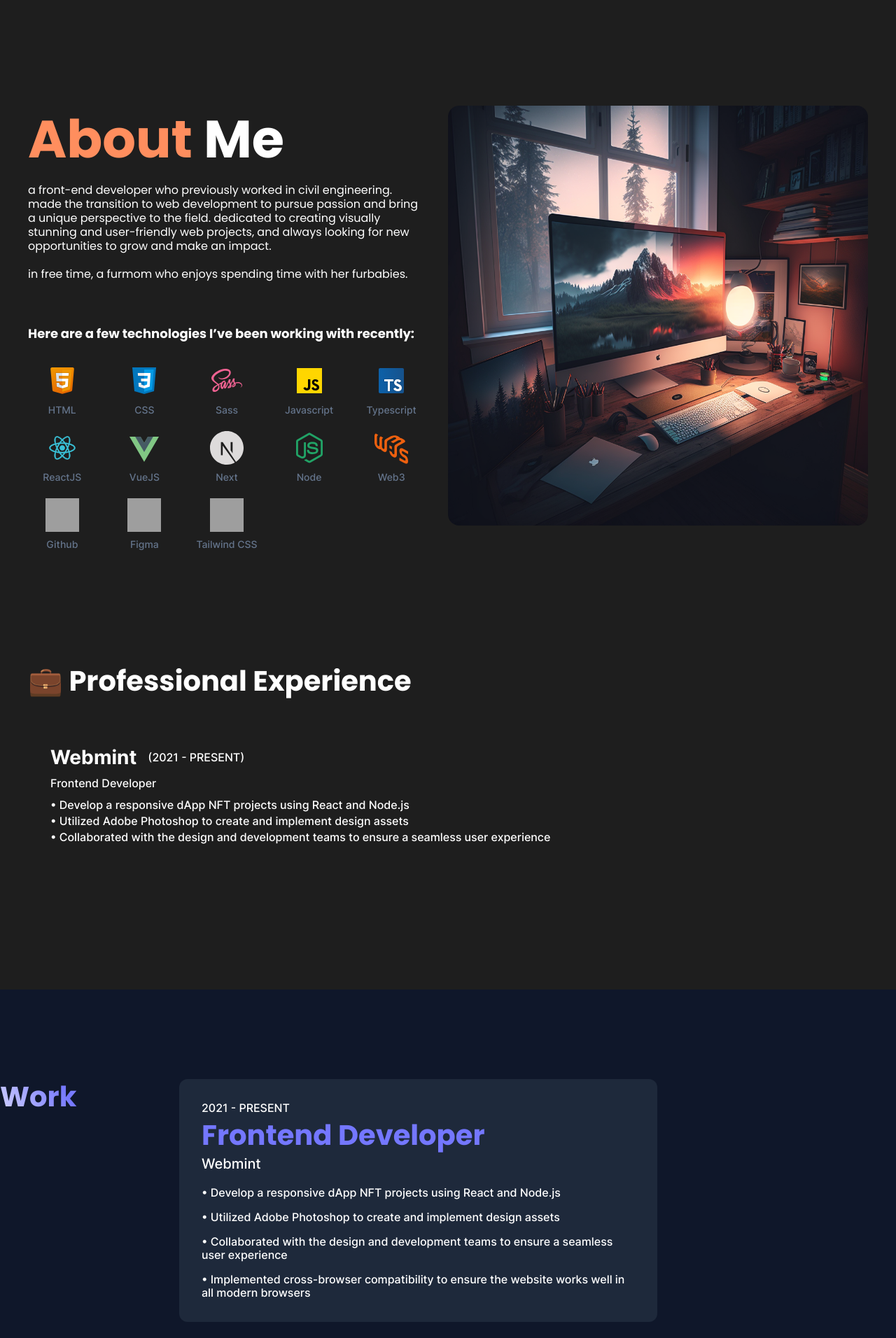
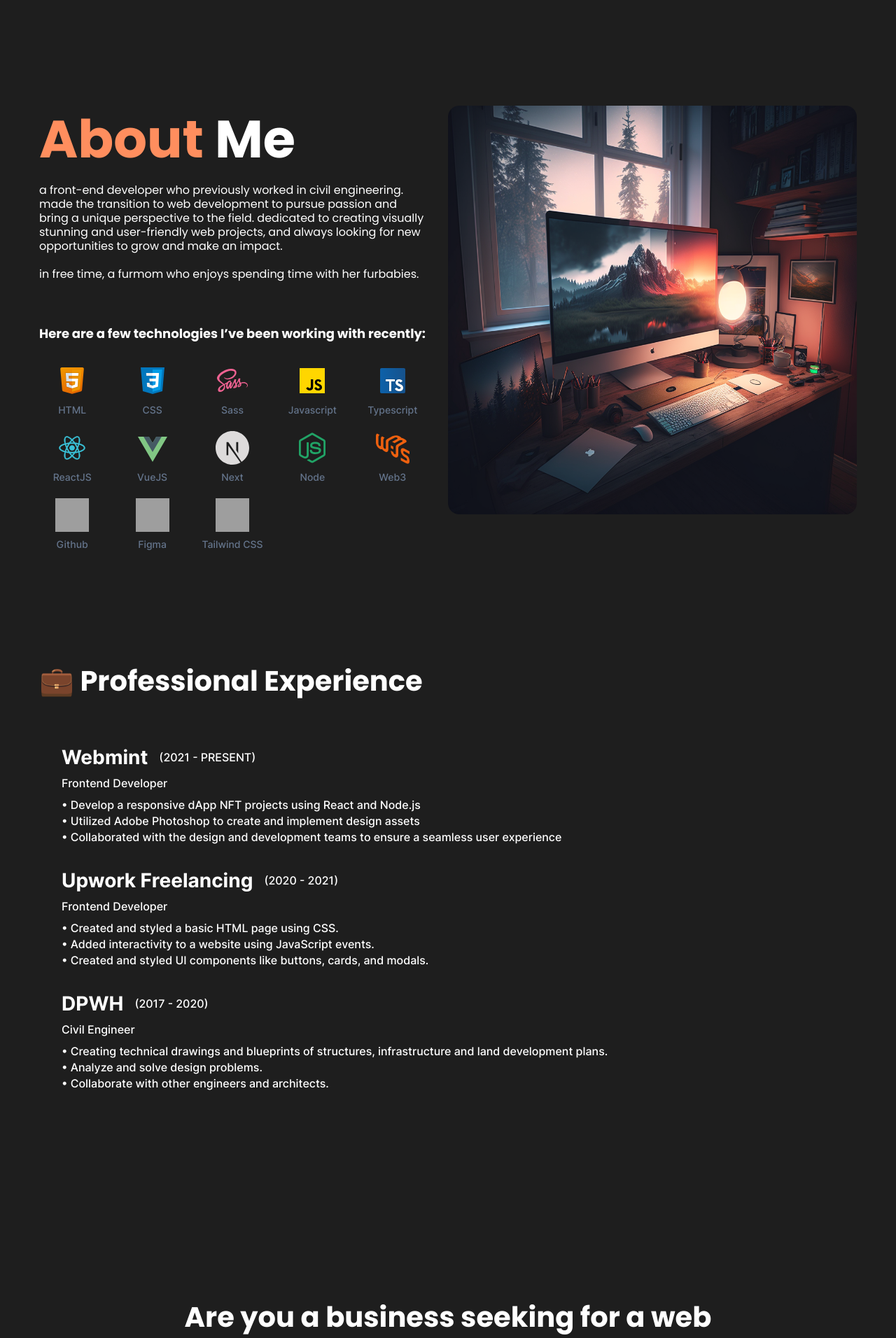
Before and after one commit to mariyamateo/personal-portfolio, a Next.js app: page / in a window 1280 px wide. Shown: the part 884-2796 px from the top of the page at 70% size. Built offline with nearby package versions, Linux system fonts and the light colour scheme; grey boxes are pictures that could not be loaded.

Commit message:
fix UI of page

```diff
--- a/components/About/About.js
+++ b/components/About/About.js
@@ -43,7 +43,7 @@ const About = () => {
           </div>
           <div className={styles.image}>
             <img
-              className="rounded-2xl"
+              className="rounded-2xl hidden lg:block"
               src="/images/png/about-dark.png"
               alt="dark"
               draggable={false}
@@ -52,9 +52,9 @@ const About = () => {
         </div>
         <div className={styles.experience}>
           <h2 className="pb-10">💼 Professional Experience</h2>
-          <div className="p-8">
+          <div className="p-8 flex flex-col space-y-10">
             {WORK_LIST.map((work, index) => (
-              <>
+              <div>
                 <div className="flex flex-row items-center space-x-4">
                   <h4>{work.company}</h4>
                   <h6>({work.date})</h6>
@@ -65,7 +65,7 @@ const About = () => {
                   <h6>• {work.work2}</h6>
                   <h6>• {work.work3}</h6>
                 </div>
-              </>
+              </div>
             ))}
           </div>
         </div>
--- a/components/About/About.module.scss
+++ b/components/About/About.module.scss
@@ -2,7 +2,7 @@
     @apply overflow-hidden mt-40;
     z-index: 1;
     .aboutLayout {
-        @apply flex flex-col flex-wrap w-full py-4 mx-auto;
+        @apply flex flex-col flex-wrap w-full p-4 mx-auto;
         max-width: 1200px;
 
         .aboutME {
@@ -29,7 +29,7 @@
             }
         }
         .experience {
-            @apply py-40;
+            @apply pt-40;
         }
     }
 }
--- a/components/Contact/Contact.module.scss
+++ b/components/Contact/Contact.module.scss
@@ -36,7 +36,7 @@
 }
 
 .disclaimer {
-    @apply relative p-16 text-center;
+    @apply relative p-16 text-center bg-black h-screen;
 
     .close {
         @apply absolute top-16 right-16 cursor-pointer text-slate-600;
@@ -46,7 +46,7 @@
     }
 
     .content {
-        @apply flex flex-col items-center justify-center space-y-5 h-full pt-40 m-auto text-slate-300;
+        @apply flex flex-col items-center justify-center space-y-5 h-full m-auto text-slate-300;
 
         .caption {
             @apply text-base;
--- a/components/Hero/Hero.js
+++ b/components/Hero/Hero.js
@@ -47,10 +47,10 @@ const Hero = () => {
           <div className={styles.workList}>
             <h2>
               I'm a <span className={styles.work}>Frontend Web Developer</span>{" "}
-              &
+              &&
             </h2>
             <h2>
-              &{" "}
+              {" "}
               <span
                 className={cx(
                   styles.listDescription,
--- a/components/Navbar/Navbar.module.scss
+++ b/components/Navbar/Navbar.module.scss
@@ -7,7 +7,7 @@
   border-color: rgba(255, 255, 255, 0.02);
 }
 .navbarlayout {
-  @apply w-full py-3 flex flex-row justify-between items-center z-50;
+  @apply w-full p-3 flex flex-row justify-between items-center z-50;
   box-shadow: 0px 8px 12px transparent;
   max-width: 1200px;
   .navbarMenu {
--- a/components/Projects/Projects.js
+++ b/components/Projects/Projects.js
@@ -6,56 +6,17 @@ import styles from "./Projects.module.scss";
 const Projects = () => {
   return (
     <Element className={styles.layout} name="projects">
-      <div className={styles.projlayout}>
-        <div className={styles.workList}>
-          <div className={styles.title}>
-            <h2>Work</h2>
-          </div>
-          <div className={styles.listWork}>
-            <div className={styles.box}>
-              {WORK_LIST.map((work) => (
-                <div key={work.id} className={styles.work}>
-                  <h6>{work.date}</h6>
-                  <h2 className="text-[#7477FF]">{work.role}</h2>
-                  <h5>{work.company}</h5>
-                  <div className="flex flex-col space-y-4 pt-4">
-                    <h6>• {work.work1}</h6>
-                    <h6>• {work.work2}</h6>
-                    <h6>• {work.work3}</h6>
-                    <h6>• {work.work4}</h6>
-                  </div>
-                </div>
-              ))}
-            </div>
-          </div>
-        </div>
-        <div className={styles.workList}>
-          <div className={styles.title}>
-            <h2>Projects</h2>
-          </div>
-          <div className={styles.listWork}>
-            <div className={styles.box}>
-              {PROJECTS_LIST.map((work) => (
-                <div
-                  key={work.id}
-                  className={styles.project}
-                  onClick={() => window.open(work.website, "_blank")}
-                >
-                  <img
-                    src={work.image}
-                    alt={work.project}
-                    draggable={false}
-                    className="pl-4 pt-12 pb-4"
-                  />
-                  <h2 className="text-[#7477FF]">{work.project}</h2>
-                  <h6>{work.description}</h6>
-                  <h5 className="italic pt-3">{work.role}</h5>
-                </div>
-              ))}
-            </div>
+      <div className={styles.skills}>
+        <div className={styles.skillLayout}>
+          <h1>
+            My <span className="text-[#FF8E5E]">skills</span>
+          </h1>
+          <div>
+
           </div>
         </div>
       </div>
+      <div className={styles.projlayout}></div>
     </Element>
   );
 };
--- a/components/Projects/Projects.module.scss
+++ b/components/Projects/Projects.module.scss
@@ -1,50 +1,16 @@
 .layout {
-    @apply overflow-hidden bg-[#0F172A] w-screen;
+    @apply overflow-hidden w-screen;
     z-index: 1;
+    .skills {
+        @apply bg-[#19191D];
+        .skillLayout {
+            @apply mx-auto p-16;
+            max-width: 1200px;
+
+        }
+    }
    .projlayout {
         @apply pt-16 pb-52;
-
-        @media (min-width: 1024px) {
-            @apply pt-32;
-        }
-
-        .workList {
-            @media (min-width: 1024px) {
-                @apply grid grid-cols-5;
-            }
-        }
-
-       .title {
-            @apply mb-8 col-span-1;
-           background-image: linear-gradient(60deg, #7477FF, #fff, #7477FF,#fff);
-           background-clip: text;
-           color: transparent;
-        }
-        .listWork {
-            @apply col-span-4;
-        }
-        .box {
-            @apply flex flex-col items-center space-y-6 w-full;
-            @media (min-width: 1020px) {
-                @apply w-2/3;
-            }
-        }
-        .work {
-            @apply bg-[#1E293B] p-4 rounded-xl  w-2/3 mx-auto mb-16 space-y-1;
-            @media (min-width: 1024px) {
-                @apply p-8 mb-32 space-y-1 w-full;
-            }
-        }
-        .project {
-            @apply bg-[#1E293B] w-2/3 mx-auto p-4 rounded-xl space-y-1 cursor-pointer;
-            @media (min-width: 1024px) {
-                @apply transition-all ease-linear duration-200 p-8 w-full m-0;
-                transform: scale(1);
-                &:hover {
-                    @apply transition-all ease-linear duration-200;
-                    transform: scale(1.05);
-                }
-            }
-        }
+        max-width: 1200px;
     }
 }
--- a/constants/about.js
+++ b/constants/about.js
@@ -79,46 +79,47 @@ export const WORK_LIST = [
       "Implemented cross-browser compatibility to ensure the website works well in all modern browsers",
     date: "2021 - PRESENT",
   },
+  {
+    id: 1,
+    company: "Upwork Freelancing",
+    role: "Frontend Developer",
+    work1: "Created and styled a basic HTML page using CSS.",
+    work2: "Added interactivity to a website using JavaScript events.",
+    work3:
+      "Created and styled UI components like buttons, cards, and modals.",
+    work4: "Implemented CSS animations and transitions.",
+    date: "2020 - 2021",
+  },
+  {
+    id: 2,
+    company: "DPWH",
+    role: "Civil Engineer",
+    work1:
+      "Creating technical drawings and blueprints of structures, infrastructure and land development plans.",
+    work2: "Analyze and solve design problems.",
+    work3: "Collaborate with other engineers and architects.",
+    work4: "Use software to create construction simulations and animations.",
+    date: "2017 - 2020",
+  },
 ];
 
-export const PROJECTS_LIST = [
+export const SKILLS = [
   {
     id: 0,
-    project: "Webmint",
-    role: "Frontend Developer",
-    work: "Develop web application using VueJS",
-    description: "A no-code tool helping web2 brands transition into web3",
-    website: "https://w3bmint.xyz/",
-    image: "/images/svg/projects/wm.svg",
+    title: "What can I do for you",
+    caption:
+      "I believe that great design should be intuitive and user-friendly for everyone, including those who don't consider themselves \"designers.\" It's my job to ensure that your audience can interact with your brand in a way that makes sense for them, whether they're on a laptop or a phone.",
   },
   {
     id: 1,
-    project: "Tasty Bones",
-    role: "Frontend Developer",
-    work: "Develop web application using ReactJS",
-    description:
-      "A NFT collection of 4999 skeletons that deliver food offerings in the Land of the Dead",
-    website: "https://tastybones.xyz/",
-    image: "/images/svg/projects/tbones.svg",
+    title: "Applications I am fluent inu",
+    caption:
+      "Creating visual elements for your brand, including logos, icons, typography, and more. Developing interactive elements like websites, mobile apps and games. Creating marketing campaigns that get results.",
   },
   {
     id: 2,
-    project: "Approving Corgis",
-    role: "Frontend Developer",
-    work: "Develop web application using ReactJS",
-    description:
-      "A NFT collection of 9999 adorable corgis living in the Ethereum blockchain",
-    website: "https://approvingcorgis.com/",
-    image: "/images/svg/projects/ac.svg",
-  },
-  {
-    id: 3,
-    project: "Yagiverse",
-    role: "Frontend Developer",
-    work: "Develop web application using ReactJS",
-    description:
-      "A NFT collection of 3333 yagis that have begun utilizing the power of NANOBITS to take control of the intergalactic metaverse",
-    website: "https://yagiverse.io/",
-    image: "/images/svg/projects/yagi.png",
+    title: "What can you expect",
+    caption:
+      "You can expect me to deliver high-quality work on time and within budget. You can also expect me to be honest with you about your project's needs, so that we can come up with an approach that works best for both of us.",
   },
 ];
--- a/pages/index.js
+++ b/pages/index.js
@@ -21,7 +21,7 @@ export default function Home() {
           <Hero />
           <MarqueeSkills />
           <About />
-          <Projects />
+          {/* <Projects /> */}
           <Contact onClick={() => Toggle()} />
         </>
       ) : (
--- a/styles/globals.css
+++ b/styles/globals.css
@@ -66,28 +66,28 @@ h2 {
 }
 h3 {
   font-family: 'PoppinsBold', 'sans-serif';
-  font-size: 15px;
-  line-height: 17px;
+  font-size: 18px;
+  line-height: 22px;
 }
 h4 {
   font-family: 'InterBold', 'sans-serif';
-  font-size: 15px;
-  line-height: 19px;
+  font-size: 28px;
+  line-height: 24px;
 }
 h5 {
   font-family: 'InterMedium', 'sans-serif';
-  font-size: 15px;
-  line-height: 19px;
+  font-size: 20px;
+  line-height: 24px;
 }
 h6 {
   font-family: 'InterMedium', 'sans-serif';
-  font-size: 13px;
-  line-height: 17px;
+  font-size: 16px;
+  line-height: 19px;
 }
 p {
   font-family: 'PoppinsRegular', 'sans-serif';
-  font-size: 11px;
-  line-height: 15px;
+  font-size: 16px;
+  line-height: 20px;
 }
 @media (min-width: 1024px) {
   h1 {
@@ -98,24 +98,4 @@ p {
     font-size: 40px;
     line-height: 50px;
   }
-  h3 {
-    font-size: 18px;
-    line-height: 22px;
-  }
-  h4 {
-    font-size: 28px;
-    line-height: 24px;
-  }
-  h5 {
-    font-size: 20px;
-    line-height: 24px;
-  }
-  h6 {
-    font-size: 16px;
-    line-height: 19px;
-  }
-  p {
-    font-size: 16px;
-    line-height: 20px;
-  }
 }
```
Also changed, not shown: components/Hero/Hero.module.scss (+5 -3 lines).
